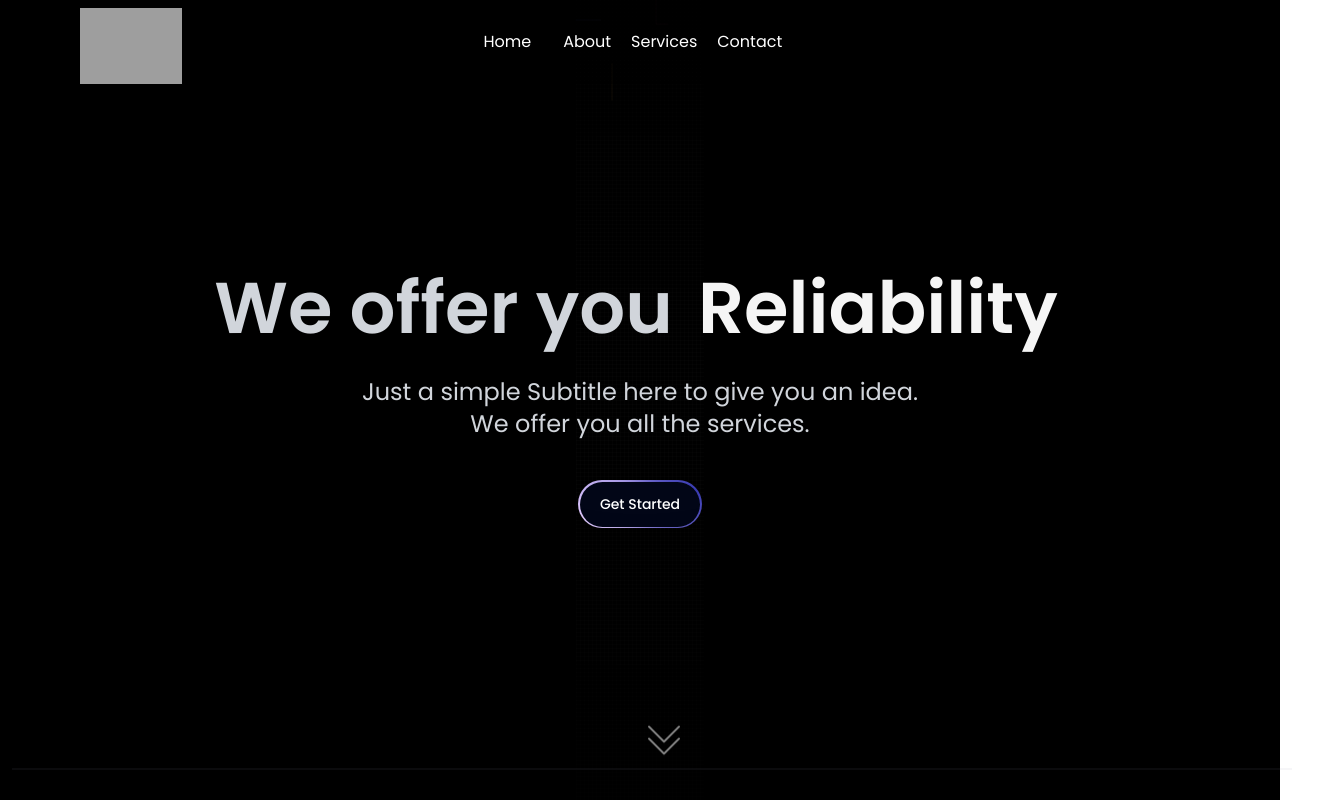
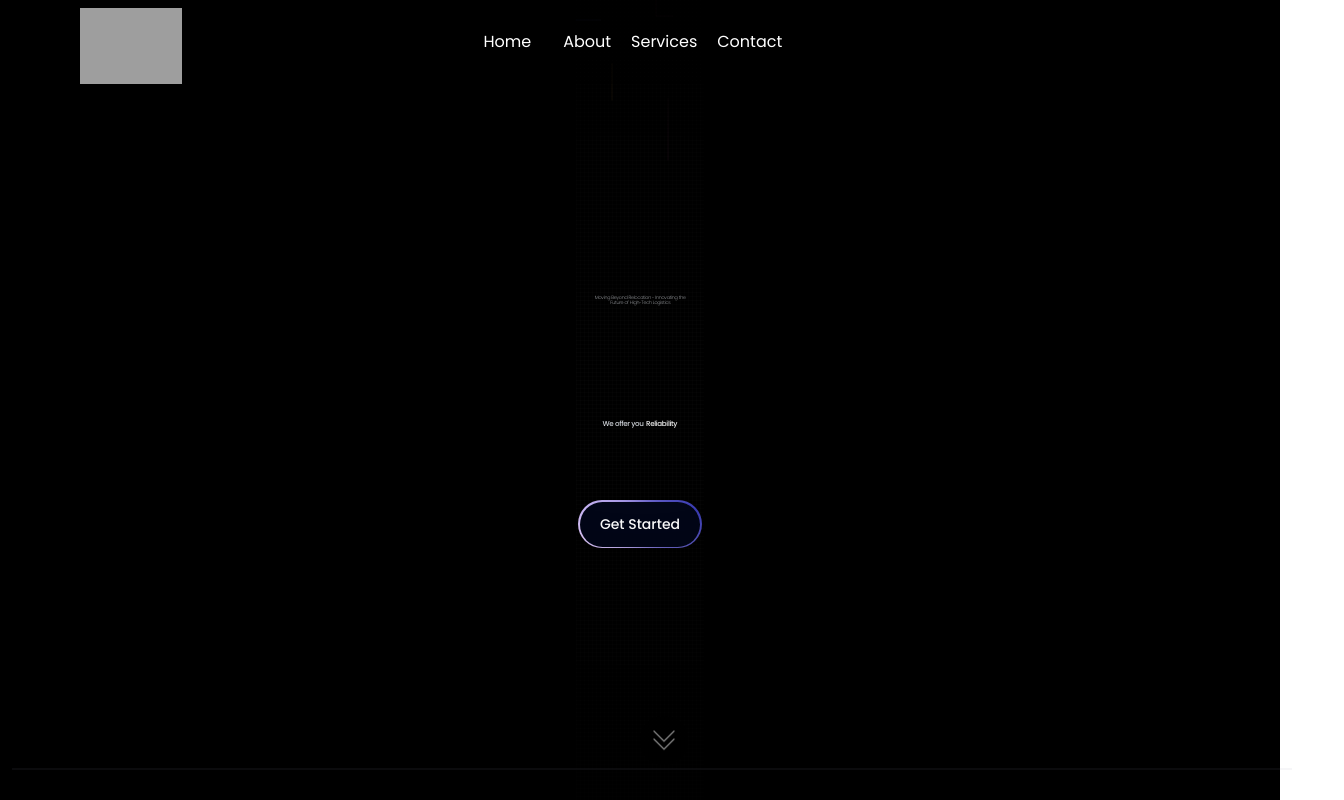
Before and after one commit to faznaa/royalintl, a React (Create React App) app: page / in a window 1280 px wide. Shown: the top 800 px of the page, 1344 px wide, since content can reach past the window. Built offline with nearby package versions, Linux system fonts and the light colour scheme; grey boxes are pictures that could not be loaded; a web font is replaced by a local one.

Commit message:
added stagerred grid

```diff
--- a/src/App.tsx
+++ b/src/App.tsx
@@ -38,7 +38,9 @@ function App() {
       <ReactLenis root options={{ lerp: 0.5 }}>
 
         {/* <ScrollImageExpand/> */}
-      <div className="bg-black"
+      <div className="bg-gradient-to-b from-black via-red-950 to-slate-800 "
+          //  <div className="bg-black"
+
       // style={{ background:"url(bgblack.jpg)",backgroundRepeat:"no-repeat",backgroundSize:"cover"}}
       >
       <TracingBeam2  word={"migration"} isVisible={isVisible1}>
--- a/src/components/AnimatedText2.tsx
+++ b/src/components/AnimatedText2.tsx
@@ -6,11 +6,11 @@ import { CardBody, CardContainer, CardItem } from './ui/3dCard';
 const CardImage = ({ src}:any) => {
   return (
     <motion.img
-    whileHover={{
-      scale:1.1
-    }}
-    transition={{duration:0.5}}
-    src={src} className='w-full h-full object-cover' alt="A new img" />
+    // whileHover={{
+    //   scale:1.1
+    // }}
+    // transition={{duration:0.5}}
+    src={src} className='w-full h-full object-cover hover:scale-110 transition duration-500' alt="A new img" />
   );
 }
 
@@ -20,7 +20,7 @@ const AnimatedText2 = ({word,caption}:any) => {
 
 
   // Define transformation for opacity and blur based on scroll progress
-  const opacity = useTransform(scrollYProgress, [0,0.01, 0.25,0.5,0.75,0.95,1], [0,0.8, 1,1,1,0.5,0]);
+  const opacity = useTransform(scrollYProgress, [0,0.01, 0.25,0.5,0.75,0.95,1], [0,0.8, 1,1,1,1,0]);
   const blur = useTransform(scrollYProgress, [0, 1], [0.5,0.1]);
   // const skewDeg = useTransform(scrollYProgress, [0, 0.25,0.5,0.75,1], [0, 10,]);
   const translate3d = useTransform(scrollYProgress, [0, 1], [0, 100]);
@@ -133,7 +133,7 @@ const AnimatedText2 = ({word,caption}:any) => {
         ))}
 
       </motion.div>
-      <motion.div className="text-2xl font-semibold flex space-x-2 text-gray-300 fixed top-1/3 left-0 ml-20 mt-20 max-w-md"
+      <motion.div className="text-2xl font-normal tracking-tight flex space-x-2 text-gray-300 fixed top-1/3 left-0 ml-20 mt-20 max-w-md"
       style={{
         opacity,
         animationDelay: '1s',
--- a/src/components/GridBackground/index.tsx
+++ b/src/components/GridBackground/index.tsx
@@ -1,7 +1,7 @@
 import { World } from "../ui/globe";
 import { globeConfig, sampleArcs } from "../../data/globeutils";
 import { FlipWords } from "../FlipWords";
-import { cubicBezier, motion, useAnimation } from "framer-motion";
+import { AnimatePresence, cubicBezier, motion, useAnimation, useScroll, useTransform } from "framer-motion";
 import { useEffect } from "react";
 import PathAnimationTest from "components/PathAnimationTest";
 import BorderMagicBtn from "components/ui/BorderMagicBtn";
@@ -103,17 +103,12 @@ const Gradients = () => {
 
 const Path1 = () => {
   return (
+ <>
  <motion.path
   id="gridPath"
-  d="M 200 200
-     L 360 200
-     L 360 360
-     L 480 360
-     L 480 480
-     L 800 480
-     L 800 360
-     L 920 360
-     L 920 440
+  d="M 400 1600
+     L 920 0
+     L 0 0
      "
   stroke="url(#pinkGradient)"
   strokeWidth="2"
@@ -122,9 +117,43 @@ const Path1 = () => {
   opacity={0.8}
   initial={{ pathLength: 0 }}
   animate={{ pathLength: 1 }}
-  transition={{ duration: 10, repeat: Infinity, repeatType: 'reverse',
+  transition={{ duration: 5, once:true,
    ease: cubicBezier(0.5, 0.1, 0.13, 1) }}
 />
+<motion.path
+  id="gridPath"
+  d="M 640 1600
+     L 1160 0
+     L 0 0
+     "
+  stroke="url(#pinkGradient)"
+  strokeWidth="2"
+  strokeLinecap="round"
+  fill="none"
+  opacity={0.8}
+  initial={{ pathLength: 0 }}
+  animate={{ pathLength: 1 }}
+  transition={{ duration: 5, once:true,
+   ease: cubicBezier(0.5, 0.1, 0.13, 1) }}
+/>
+<motion.path
+  id="gridPath"
+  d="M 520 1600
+     L 1040 0
+     L 0 0
+     "
+  stroke="url(#pinkGradient)"
+  strokeWidth="6"
+  strokeDasharray="90, 40"
+  // strokeLinecap="round"
+  fill="none"
+  opacity={0.8}
+  initial={{  opacity: 0 }}
+  animate={{  opacity:1 }}
+  transition={{ duration: 2,delay: 3, once:true,
+   ease: cubicBezier(0.5, 0.1, 0.13, 1) }}
+/>
+</>
 
   )
 }
@@ -155,8 +184,8 @@ const Path4 = () => {
     <motion.path
   id="gridPath"
   d="M 800 0
-     L 800 240
-     L 1600 240
+     L 800 160
+     L 1600 160
      "
   stroke="url(#pinkGradient)"
   strokeWidth="1"
@@ -192,19 +221,38 @@ const Path3 = () => {
   )
 }
 
+const Path5 = () => {
+  return (
+    <motion.path
+  id="gridPath"
+  d="M 920 1600
+     L 920 480
+     L 1600 480
+     "
+  stroke="url(#pinkGradient)"
+  strokeWidth="2"
+  strokeLinecap="round"
+  fill="none"
+  opacity={1}
+  initial={{ pathLength: 0 }}
+  animate={{ pathLength: 1 }}
+  transition={{ duration: 3, repeat: Infinity, repeatType: 'mirror',
+   ease: cubicBezier(0.5, 0.1, 0.13, 1) }}
+/>
+  )
+}
+
 export default function GridBackground() {
 
+  const { scrollYProgress } = useScroll();
+  const size = useTransform(scrollYProgress, [0,0.2], [1,0.1]);
+  const sizeH = useTransform(scrollYProgress, [0,0.2], [1,0.1]);
 
     return (
       <div className="h-screen w-full dark:bg-black bg-black  relative flex items-center justify-center">
       <div className="absolute pointer-events-none z-20 inset-0 flex items-center justify-center bg-black [mask-image:radial-gradient(ellipse_at_center,transparent_20%,black)]"></div>
 
-           {/* A circular blur effect / shadow around the globe */}
-      {/* <motion.div className="absolute w-48 h-48 z-10 left-3/4 top-1/4 ml-20 mt-14 blur-2xl bg-[#C5D0D4] rounded-full"
-      initial={{ opacity: 0 }}
-      animate={{ opacity: 1 }}
-      transition={{ duration: 2 }}
-      /> */}
+
 
       <div className="absolute w-screen h-screen">
   <svg className="w-full h-full" viewBox={`0 0 ${window.innerWidth} ${window.innerHeight}`} xmlns="http://www.w3.org/2000/svg">
@@ -218,17 +266,13 @@ export default function GridBackground() {
       <Gradients />
       {/* <Circles /> */}
 
-      {/* Main Path  */}
+      {/* Road */}
       {/* <Path1 /> */}
 
-      {/* Blue Path  */}
       <Path2 />
-
-      {/* Orange Path  */}
       <Path3 />
-
-      {/* Pink Path  */}
       <Path4 />
+      <Path5 />
 
 
 
@@ -265,28 +309,50 @@ export default function GridBackground() {
  </svg>
 </div>
 
-
-      <div className="absolute w-96 h-72 z-10 left-3/4 top-1/4 mr-32 ">
-
-            {/* <World data={sampleArcs} globeConfig={globeConfig} /> */}
-            {/* <ScrollLottieAnimation /> */}
-          </div>
+    {/* A circular blur effect / shadow around the globe */}
+      {/* <motion.div className="absolute w-[350px] h-[350px] z-10 right-0  mr-32 blur-2xl bg-[#C5D0D4] rounded-full"
+      initial={{ opacity: 0 }}
+      animate={{ opacity: 1 }}
+      transition={{ duration: 2 }}
+      /> */}
+      {/* <div className="absolute h-[500px] z-20 right-0  mr-32  ">
+            <World data={sampleArcs} globeConfig={globeConfig} />
+          </div> */}
      <div>
 
-     <p className="text-4xl sm:text-7xl font-semibold relative z-20 text-gray-300
+     {/* <p className="text-4xl sm:text-7xl font-semibold relative z-20 text-gray-300
 
       ">
        We offer you <FlipWords words={['Expertise','Efficiency','Reliability']} />
      </p>
      <p className="text-xl sm:text-2xl text-center mt-8  relative z-20 text-gray-300 ">
        Just a simple Subtitle here to give you an idea.<br/> We offer you all the services.
-     </p>
+     </p> */}
+    <AnimatePresence>
+    <motion.h1
+     initial={{ opacity: 0, y:-50 }}
+     animate={{ opacity: 1, y:0 }}
+     transition={{ duration: 0.7 }}
+     exit={{ opacity: 0, scale:0.8 }}
+     style={{ scale: size }}
+     className="text-4xl sm:text-5xl font-extralight relative z-20 text-gray-300 text-center mb-10 tracking-tighter">
+      Moving Beyond Relocation - Innovating the <br /> Future of High-Tech Logistics</motion.h1>
+
+<motion.h2
+initial={{opacity:0}}
+animate={{opacity:1}}
+transition={{duration:0.7}}
+style={{scale: sizeH}}
+className="text-4xl text-center sm:text-7xl font-medium relative z-20 text-gray-300 text-center tracking-tighter">
+  We offer you <FlipWords words={['Expertise','Efficiency','Reliability']} />
+</motion.h2>
+    </AnimatePresence>
      <div className="w-full flex justify-center mt-10">
      <BorderMagicBtn >Get Started</BorderMagicBtn>
      </div>
      <motion.svg xmlns="http://www.w3.org/2000/svg" fill="none" viewBox="0 0 24 24" stroke-width="1.5" stroke="gray"
 
-    className="animate-bounce  w-12 h-12 rounded-full fixed z-20 top-3/4 left-1/2 transform -translate-x-1/2 -translate-y-1/2 mt-32">
+    className="animate-bounce  w-12 h-12 bg-black/[0.6] py-2  rounded-full fixed z-20 top-3/4 left-1/2 transform -translate-x-1/2 -translate-y-1/2 mt-32">
    <path stroke-linecap="round" stroke-linejoin="round" d="m4.5 5.25 7.5 7.5 7.5-7.5m-15 6 7.5 7.5 7.5-7.5" />
   </motion.svg>
      </div>
--- a/src/components/ui/BorderMagicBtn/index.tsx
+++ b/src/components/ui/BorderMagicBtn/index.tsx
@@ -2,7 +2,7 @@ import React from 'react'
 
 export default function BorderMagicBtn({props,children}:any) {
   return (
-    <button className="relative inline-flex h-12 overflow-hidden rounded-full p-[1.5px] focus:outline-none focus:ring-2 focus:ring-slate-400 focus:ring-offset-2 focus:ring-offset-slate-50"
+    <button className="relative cursor-pointer inline-flex h-12 overflow-hidden rounded-full p-[1.5px]  transition duration-200 focus:outline-none focus:ring-2 focus:ring-slate-400 focus:ring-offset-2 focus:ring-offset-slate-50"
     {...props}>
     <span className="absolute inset-[-1000%] animate-[spin_2s_linear_infinite] bg-[conic-gradient(from_90deg_at_50%_50%,#E2CBFF_0%,#393BB2_50%,#E2CBFF_100%)]" />
     <span className="inline-flex h-full w-full cursor-pointer items-center justify-center rounded-full bg-slate-950 px-5 py-1 text-sm font-medium text-white backdrop-blur-3xl">
```
